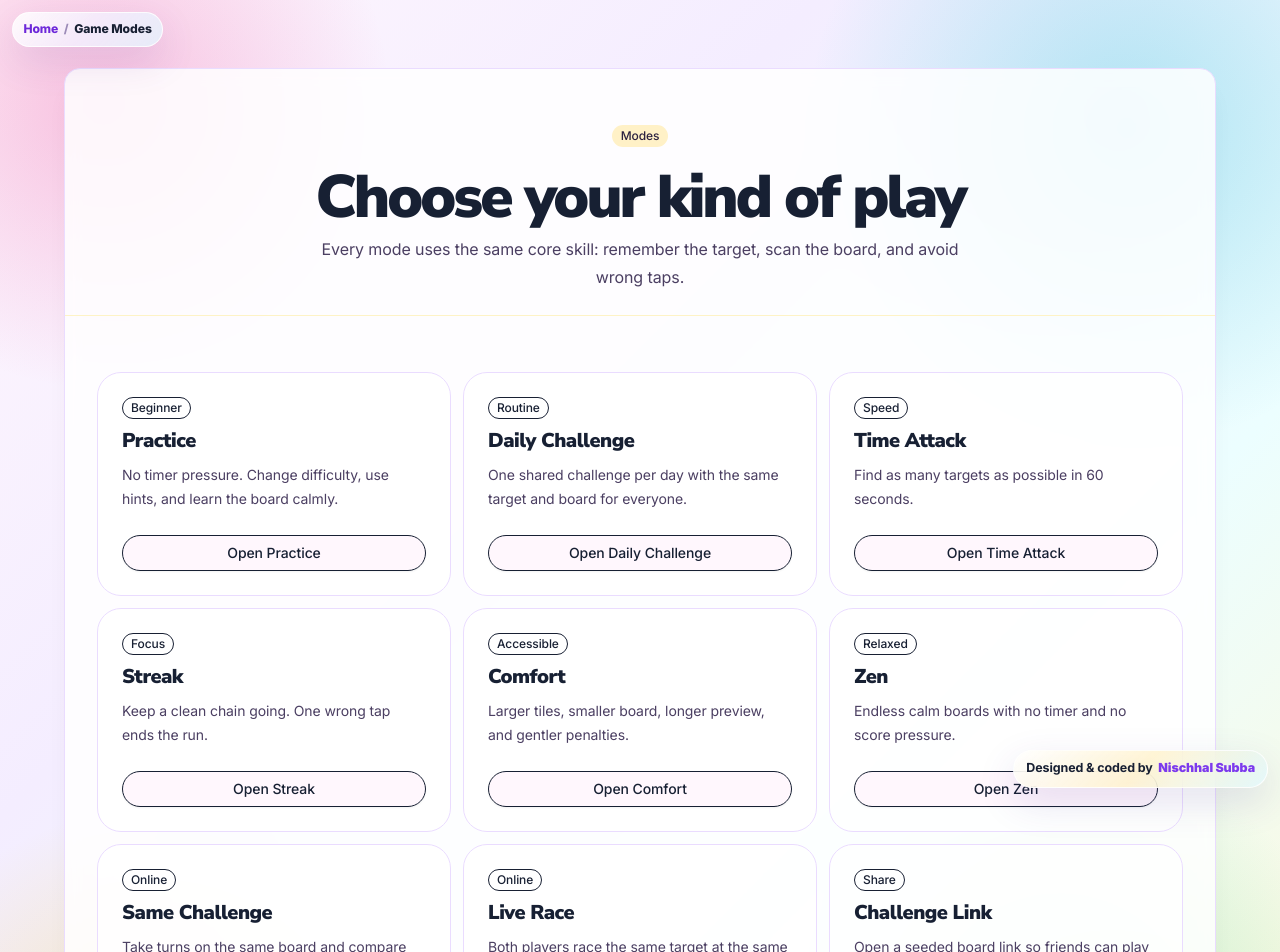
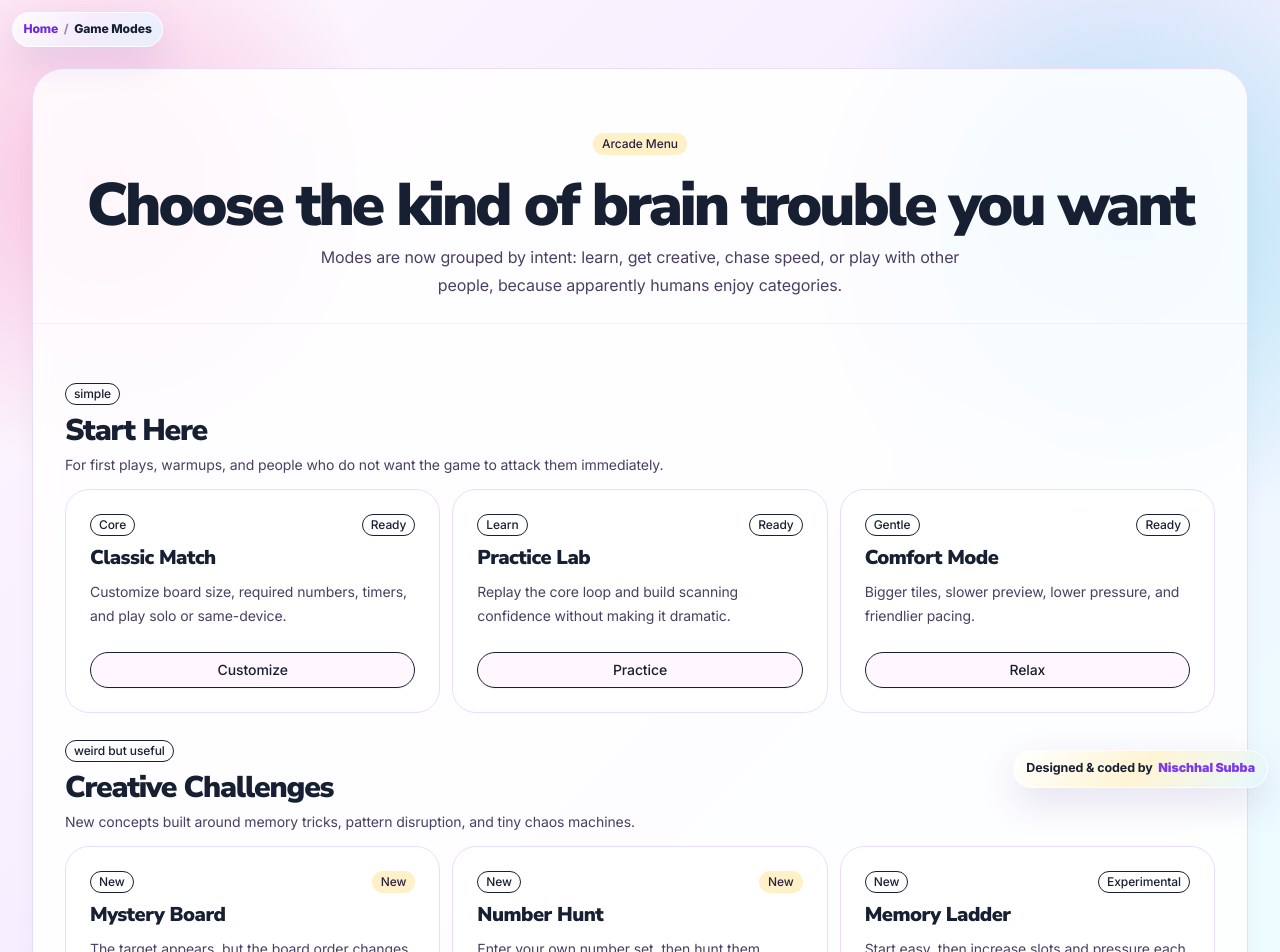
Before and after one commit to Nischhalsubba/blink-and-find, a Next.js app: page /modes in a window 1280 px wide. Shown: the top 952 px of the page. Built offline with nearby package versions, Linux system fonts and the light colour scheme; no server answers.

Commit message:
Reorganize modes into creative arcade categories

```diff
--- a/src/app/modes/page.tsx
+++ b/src/app/modes/page.tsx
@@ -5,18 +5,68 @@ import { Button } from "@/components/ui/button";
 import { Card, CardContent, CardDescription, CardFooter, CardHeader, CardTitle } from "@/components/ui/card";
 import { absoluteUrl, SITE_NAME } from "@/lib/seo";
 
-const description = "Explore every Blink & Find game mode, including Practice, Daily Challenge, Time Attack, Streak, Comfort, Zen, Same Challenge, and Live Race.";
+const description = "Explore Blink & Find modes grouped by play style: quick play, focus training, creative challenges, party modes, and online play.";
 
-const modes = [
-  { href: "/practice", title: "Practice", tag: "Beginner", description: "No timer pressure. Change difficulty, use hints, and learn the board calmly." },
-  { href: "/daily", title: "Daily Challenge", tag: "Routine", description: "One shared challenge per day with the same target and board for everyone." },
-  { href: "/time-attack", title: "Time Attack", tag: "Speed", description: "Find as many targets as possible in 60 seconds." },
-  { href: "/streak", title: "Streak", tag: "Focus", description: "Keep a clean chain going. One wrong tap ends the run." },
-  { href: "/comfort", title: "Comfort", tag: "Accessible", description: "Larger tiles, smaller board, longer preview, and gentler penalties." },
-  { href: "/zen", title: "Zen", tag: "Relaxed", description: "Endless calm boards with no timer and no score pressure." },
-  { href: "/online", title: "Same Challenge", tag: "Online", description: "Take turns on the same board and compare final times fairly." },
-  { href: "/online", title: "Live Race", tag: "Online", description: "Both players race the same target at the same time after a shared countdown." },
-  { href: "/challenge", title: "Challenge Link", tag: "Share", description: "Open a seeded board link so friends can play the exact same challenge." },
+type Mode = {
+  href: string;
+  title: string;
+  tag: string;
+  description: string;
+  action: string;
+  status?: "ready" | "new" | "experimental";
+};
+
+type ModeGroup = {
+  title: string;
+  mood: string;
+  description: string;
+  modes: Mode[];
+};
+
+const modeGroups: ModeGroup[] = [
+  {
+    title: "Start Here",
+    mood: "simple",
+    description: "For first plays, warmups, and people who do not want the game to attack them immediately.",
+    modes: [
+      { href: "/", title: "Classic Match", tag: "Core", description: "Customize board size, required numbers, timers, and play solo or same-device.", action: "Customize", status: "ready" },
+      { href: "/practice", title: "Practice Lab", tag: "Learn", description: "Replay the core loop and build scanning confidence without making it dramatic.", action: "Practice", status: "ready" },
+      { href: "/comfort", title: "Comfort Mode", tag: "Gentle", description: "Bigger tiles, slower preview, lower pressure, and friendlier pacing.", action: "Relax", status: "ready" },
+    ],
+  },
+  {
+    title: "Creative Challenges",
+    mood: "weird but useful",
+    description: "New concepts built around memory tricks, pattern disruption, and tiny chaos machines.",
+    modes: [
+      { href: "/?mode=mystery", title: "Mystery Board", tag: "New", description: "The target appears, but the board order changes every round with your required numbers preserved.", action: "Try setup", status: "new" },
+      { href: "/?mode=number-hunt", title: "Number Hunt", tag: "New", description: "Enter your own number set, then hunt them across randomized boards like a tiny numerical detective.", action: "Build hunt", status: "new" },
+      { href: "/?mode=memory-ladder", title: "Memory Ladder", tag: "New", description: "Start easy, then increase slots and pressure each round. The game politely becomes less polite.", action: "Climb", status: "experimental" },
+      { href: "/?mode=chaos-grid", title: "Chaos Grid", tag: "New", description: "A fast board with custom numbers, random fillers, and a more aggressive reshuffle rhythm.", action: "Enter chaos", status: "experimental" },
+      { href: "/zen", title: "Zen Garden", tag: "Calm", description: "Endless no-pressure play for repetition, focus, and the rare human desire to relax.", action: "Play zen", status: "ready" },
+      { href: "/daily", title: "Daily Puzzle", tag: "Habit", description: "One shared daily challenge so everyone can compare the same puzzle.", action: "Today", status: "ready" },
+    ],
+  },
+  {
+    title: "Speed & Precision",
+    mood: "competitive",
+    description: "For players who think calm is suspicious and want proof they are faster than a grid.",
+    modes: [
+      { href: "/time-attack", title: "Time Attack", tag: "Speed", description: "A 60-second sprint to find as many targets as possible.", action: "Sprint", status: "ready" },
+      { href: "/streak", title: "Streak Run", tag: "Precision", description: "Keep a clean chain going. One wrong tap ends the run, because mercy left early.", action: "Build streak", status: "ready" },
+      { href: "/leaderboard", title: "Leaderboard", tag: "Scores", description: "Compare saved runs and see which version of you was less embarrassing.", action: "View scores", status: "ready" },
+    ],
+  },
+  {
+    title: "Social & Online",
+    mood: "with humans",
+    description: "Play beside someone, send a link, or invite someone who is online right now.",
+    modes: [
+      { href: "/online", title: "Play Online Now", tag: "Simple", description: "See available players, invite one, accept, and start. Three buttons. Society heals.", action: "Online", status: "new" },
+      { href: "/challenge", title: "Challenge Link", tag: "Share", description: "Send a fixed seeded board so friends play the exact same challenge.", action: "Make link", status: "ready" },
+      { href: "/", title: "Same-Device Party", tag: "Local", description: "Pass one device around and compare rounds without accounts, rooms, or digital paperwork.", action: "Set up", status: "ready" },
+    ],
+  },
 ];
 
 export const metadata: Metadata = {
@@ -34,35 +84,68 @@ export const metadata: Metadata = {
   },
 };
 
+function statusLabel(status: Mode["status"]) {
+  if (status === "new") {
+    return "New";
+  }
+
+  if (status === "experimental") {
+    return "Experimental";
+  }
+
+  return "Ready";
+}
+
 export default function ModesPage() {
   return (
     <main className="app-shell overflow-auto">
-      <section className="mx-auto grid min-h-full w-full max-w-6xl gap-5 py-4">
-        <Card className="overflow-hidden border-white/70 bg-white/85 shadow-xl shadow-amber-950/5 backdrop-blur">
-          <CardHeader className="border-b border-amber-100 p-6 text-center sm:p-8">
-            <Badge variant="secondary" className="mx-auto mb-3 w-fit rounded-full">Modes</Badge>
-            <CardTitle className="text-4xl font-black tracking-[-0.05em] sm:text-6xl">Choose your kind of play</CardTitle>
+      <section className="mx-auto grid min-h-full w-full max-w-7xl gap-5 px-3 py-4 sm:px-6">
+        <Card className="overflow-hidden rounded-[2rem] border-white/70 bg-white/85 shadow-xl shadow-amber-950/5 backdrop-blur">
+          <CardHeader className="border-b border-amber-100 p-6 text-center sm:p-10">
+            <Badge variant="secondary" className="mx-auto mb-3 w-fit rounded-full">Arcade Menu</Badge>
+            <CardTitle className="text-4xl font-black tracking-[-0.05em] sm:text-6xl">Choose the kind of brain trouble you want</CardTitle>
             <CardDescription className="mx-auto max-w-2xl text-base leading-7">
-              Every mode uses the same core skill: remember the target, scan the board, and avoid wrong taps.
+              Modes are now grouped by intent: learn, get creative, chase speed, or play with other people, because apparently humans enjoy categories.
             </CardDescription>
           </CardHeader>
-          <CardContent className="grid gap-3 p-4 pt-8 sm:grid-cols-2 sm:p-8 lg:grid-cols-3">
-            {modes.map((mode) => (
-              <Card key={`${mode.title}-${mode.tag}`} className="rounded-3xl border-white/70 bg-white/70 shadow-none">
+
+          <CardContent className="grid gap-6 p-4 sm:p-8">
+            {modeGroups.map((group) => (
+              <section key={group.title} className="grid gap-3">
+                <div className="flex flex-col gap-2 sm:flex-row sm:items-end sm:justify-between">
+                  <div>
+                    <Badge variant="outline" className="mb-2 w-fit rounded-full">{group.mood}</Badge>
+                    <h2 className="text-2xl font-black tracking-[-0.04em] sm:text-3xl">{group.title}</h2>
+                    <p className="mt-1 max-w-2xl text-sm leading-6 text-muted-foreground">{group.description}</p>
+                  </div>
+                </div>
+
+                <div className="grid gap-3 md:grid-cols-2 xl:grid-cols-3">
+                  {group.modes.map((mode) => (
+                    <Card key={`${group.title}-${mode.title}`} className="rounded-3xl border-white/70 bg-white/75 shadow-none transition hover:-translate-y-0.5 hover:shadow-lg">
                       <CardHeader>
+                        <div className="flex items-center justify-between gap-2">
                           <Badge variant="outline" className="w-fit rounded-full">{mode.tag}</Badge>
+                          <Badge variant={mode.status === "new" ? "secondary" : "outline"} className="w-fit rounded-full">{statusLabel(mode.status)}</Badge>
+                        </div>
                         <CardTitle className="text-xl font-black">{mode.title}</CardTitle>
                         <CardDescription>{mode.description}</CardDescription>
                       </CardHeader>
                       <CardFooter>
-                  <Button asChild variant="outline" className="w-full rounded-full"><Link href={mode.href}>Open {mode.title}</Link></Button>
+                        <Button asChild variant={mode.status === "new" ? "default" : "outline"} className="w-full rounded-full">
+                          <Link href={mode.href}>{mode.action}</Link>
+                        </Button>
                       </CardFooter>
                     </Card>
                   ))}
+                </div>
+              </section>
+            ))}
           </CardContent>
+
           <CardFooter className="flex flex-col gap-2 border-t border-amber-100 p-4 pt-6 sm:flex-row sm:justify-end sm:p-6">
             <Button asChild variant="outline" className="rounded-full"><Link href="/tips">Tips</Link></Button>
-            <Button asChild className="rounded-full"><Link href="/">Play Now</Link></Button>
+            <Button asChild className="rounded-full"><Link href="/">Customize Match</Link></Button>
           </CardFooter>
         </Card>
       </section>
```
Lines whose indentation alone changed are shown as unchanged.
